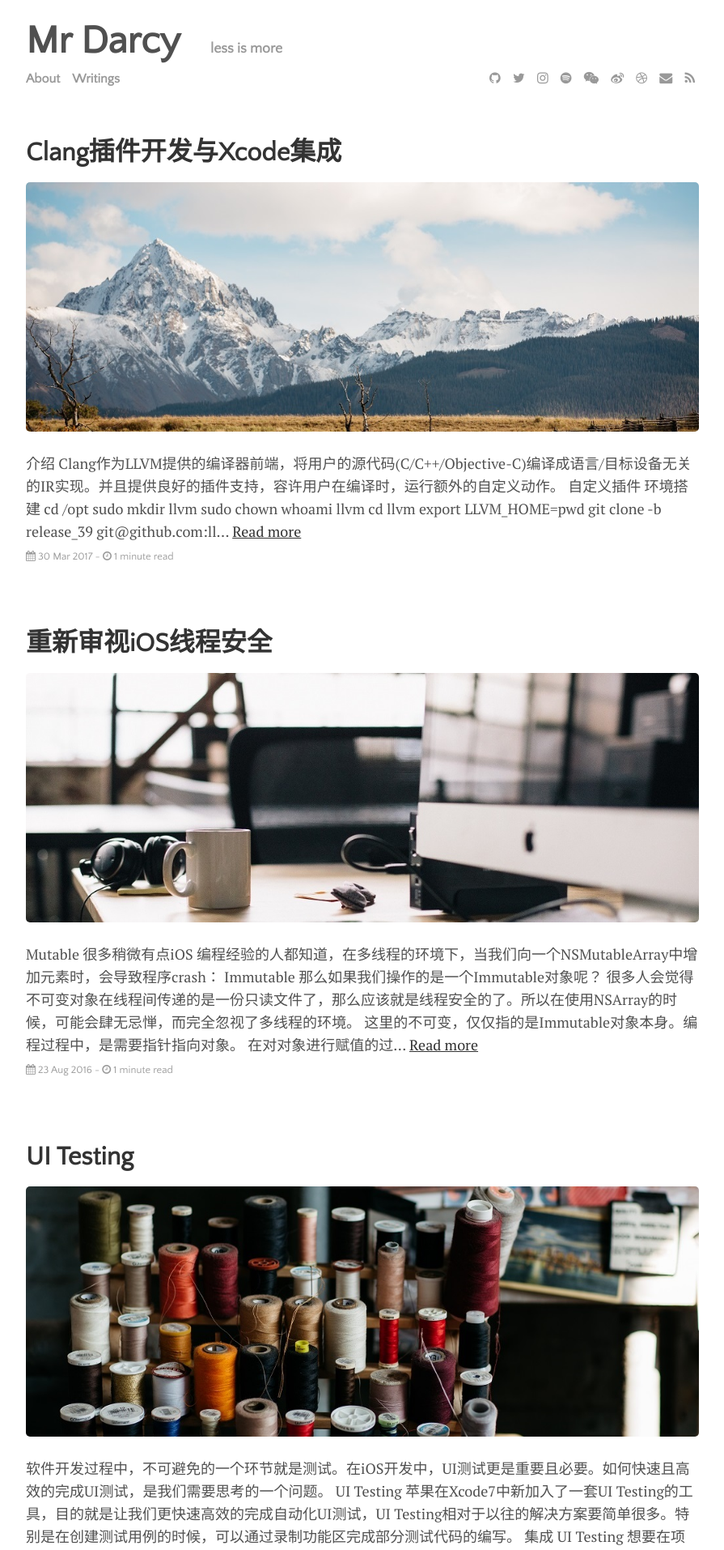
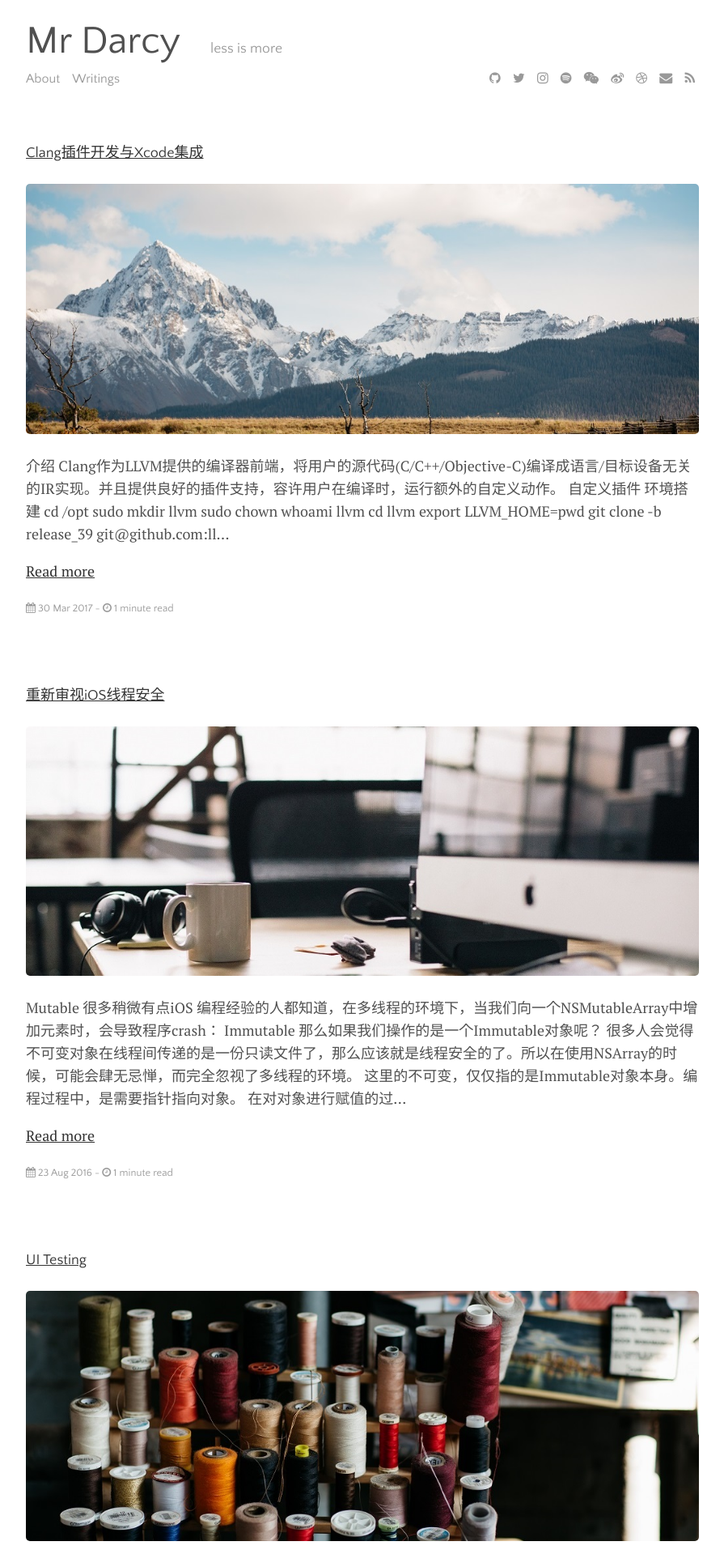
Before and after one commit to Darcygsc/Darcygsc.github.io, a Jekyll site: the page built from index.html, in a window 1280 px wide. Shown: the top 1914 px of the page at 81% size, without its empty margins (192-1087 px from the left). Built offline with Jekyll 4.4.1, drawn with Linux system fonts in a browser that asks for light colours; nearby versions of some CDN libraries; the list of posts is cut into pages by our own code.

Commit message:
update style

```diff
--- a/css/main.css
+++ b/css/main.css
@@ -30,6 +30,9 @@ h1 a {
 h1, h2, h3, h4, h5, h6 {
   font-family: "Quattrocento Sans", sans-serif;
   color: #333;
+  font-weight: 400;
+  text-rendering: optimizeLegibility;
+  letter-spacing: 0;
 }
 
 a {
--- a/index.html
+++ b/index.html
@@ -5,14 +5,15 @@ title: Home
 
 {% for post in paginator.posts %}
 <div class="posts">
-  <h1>
+  <h4>
     <a href="{{ site.github.url }}{{ post.url }}">{{ post.title }}</a>
-  </h1>
+  </h4>
   {% if post.image.teaser %}
     <a href="{{ site.github.url }}{{ post.url }}"><img src="{{ site.github.url }}/images/{{ post.image.teaser }}"></a>
   {% endif %}
   <p>
-    {{ post.content | strip_html | truncate: 250 }} <a href="{{ site.github.url }}{{ post.url }}">Read more</a>
+    <p>{{ post.content | strip_html | truncate: 250 }}</p>
+    <p><a href="{{ site.github.url }}{{ post.url }}">Read more</a></p>
     <span class="post-date" style="margin-top:3px"><i class="fa fa-calendar" aria-hidden="true"></i> {{ post.date | date_to_string }} - <i class="fa fa-clock-o" aria-hidden="true"></i> {% include read-time.html %}</span>
   </p>
 </div>
```
